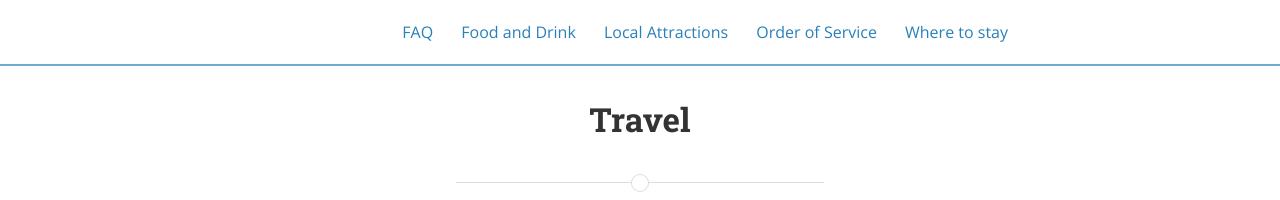
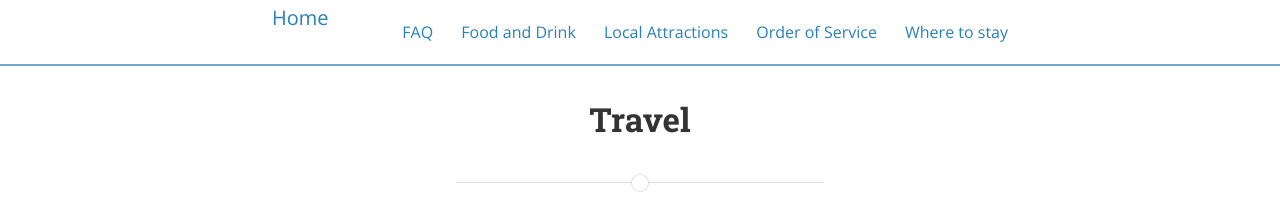
Before and after one commit to dannybrown/dannyandcharlotte.com, a Jekyll site: the page built from directions.md, in a window 1280 px wide. Shown: the top 200 px of the page. Built offline with Jekyll 4.4.1, drawn with Linux system fonts in a browser that asks for light colours; nearby versions of some CDN libraries; our own code applies the rules of GitHub Pages for plain Markdown files.

Commit message:
change header

```diff
--- a/_includes/header.html
+++ b/_includes/header.html
@@ -1,5 +1,8 @@
 <header class="navigation" role="banner">
   <div class="navigation-wrapper">
+    <a href="{{ site.baseurl }}/" class="logo">
+      <span>Home</span>
+    </a>
     <a href="javascript:void(0)" class="navigation-menu-button" id="js-mobile-menu">
       <i class="fa fa-bars"></i>
     </a>
```
